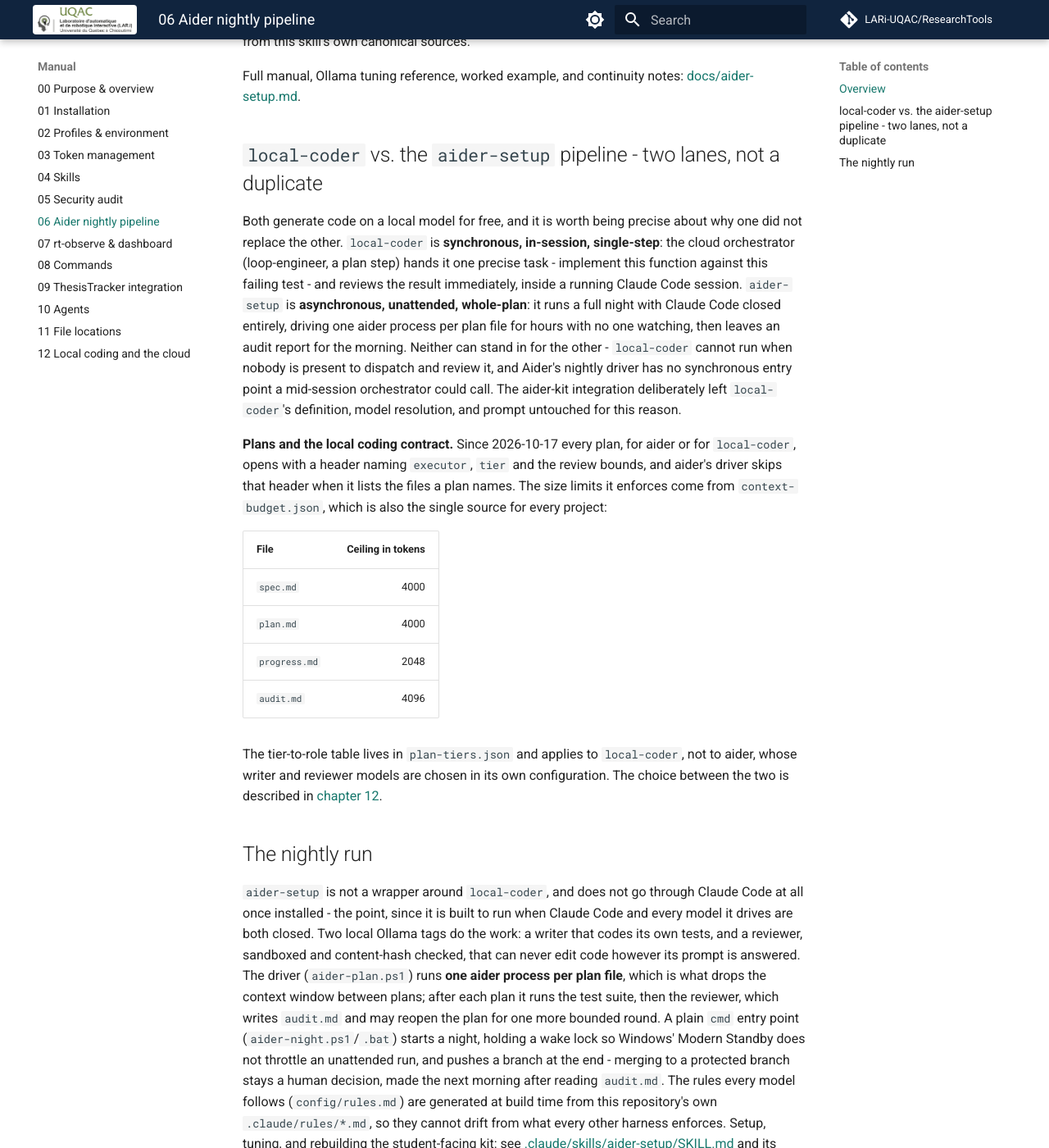
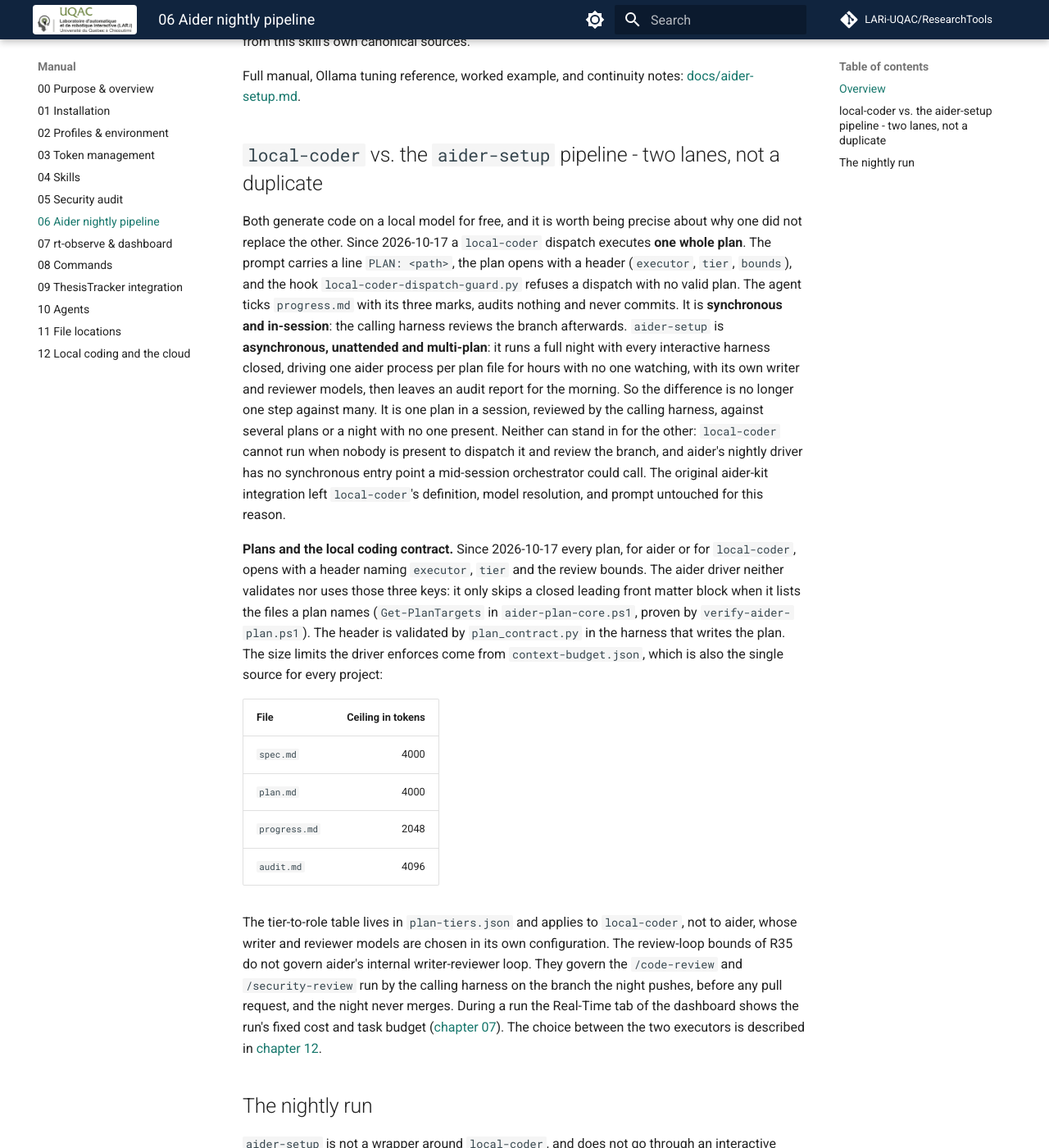
Before and after one commit to LARi-UQAC/ResearchTools, an MkDocs documentation site: the page built from docs/manual/06-aider-pipeline.md, in a window 1280 px wide and 1400 px high, scrolled down 434 px. Shown: the whole window at 82% size. Built offline with MkDocs 1.6.1 and Material for MkDocs 9.7.7, drawn with Linux system fonts in a browser that asks for light colours; comment, search, counter and statistics services are not loaded; some of the changed text lies outside the part shown.

Commit message:
docs(manual): chapter 06 in line with the local coding contract
Plan 6, a request of the session that merged PR #84, each point checked against
the files first. Chapter 06 and the aider deep dive name no orchestrating
product ("interactive harness"), local-coder is described as one whole plan, the
driver is said to neither validate nor use the plan header, the R35 bounds are
said to govern the review of the pushed branch and not aider's internal loop,
and the generated rules.md is said to cover R0 to R27 only so the night's
models do not see R35, R36 or R38. Seven tests, a drift test against the
rules.md header and the budget file among them, written first.

Co-Authored-By: Claude Sonnet 5.5 <noreply@anthropic.com>

```diff
--- a/docs/manual/06-aider-pipeline.md
+++ b/docs/manual/06-aider-pipeline.md
@@ -5,7 +5,7 @@ Skill row: [04-skills.md](04-skills.md). Local-delegation counterpart: [10-agent
 
 ## Overview
 
-A second, independent local-coding harness that needs no Claude Code: two local Ollama models
+A second, independent local-coding harness that needs no interactive harness: two local Ollama models
 (a writer that codes and tests, a reviewer that never edits, gated by measured token budgets)
 run one aider process per plan overnight, driven by `aider-plan.ps1` / `aider-night.ps1`. Owns
 the packaging pipeline that assembles the student-facing `aider-kit.zip` from this skill's own
@@ -17,22 +17,29 @@ Full manual, Ollama tuning reference, worked example, and continuity notes:
 ## `local-coder` vs. the `aider-setup` pipeline - two lanes, not a duplicate
 
 Both generate code on a local model for free, and it is worth being precise about why one did
-not replace the other. `local-coder` is **synchronous, in-session, single-step**: the cloud
-orchestrator (loop-engineer, a plan step) hands it one precise task - implement this function
-against this failing test - and reviews the result immediately, inside a running Claude Code
-session. `aider-setup` is **asynchronous, unattended, whole-plan**: it runs a full night with
-Claude Code closed entirely, driving one aider process per plan file for hours with no one
-watching, then leaves an audit report for the morning. Neither can stand in for the other -
-`local-coder` cannot run when nobody is present to dispatch and review it, and Aider's nightly
-driver has no synchronous entry point a mid-session orchestrator could call. The aider-kit
-integration deliberately left `local-coder`'s definition, model resolution, and prompt untouched
-for this reason.
+not replace the other. Since 2026-10-17 a `local-coder` dispatch executes **one whole plan**. The
+prompt carries a line `PLAN: <path>`, the plan opens with a header (`executor`, `tier`,
+`bounds`), and the hook `local-coder-dispatch-guard.py` refuses a dispatch with no valid plan.
+The agent ticks `progress.md` with its three marks, audits nothing and never commits. It is
+**synchronous and in-session**: the calling harness reviews the branch afterwards. `aider-setup`
+is **asynchronous, unattended and multi-plan**: it runs a full night with every interactive
+harness closed, driving one aider process per plan file for hours with no one watching, with its
+own writer and reviewer models, then leaves an audit report for the morning. So the difference
+is no longer one step against many. It is one plan in a session, reviewed by the calling
+harness, against several plans or a night with no one present. Neither can stand in for the
+other: `local-coder` cannot run when nobody is present to dispatch it and review the branch, and
+aider's nightly driver has no synchronous entry point a mid-session orchestrator could call. The
+original aider-kit integration left `local-coder`'s definition, model resolution, and prompt
+untouched for this reason.
 
 <!-- local-coding:begin -->
 **Plans and the local coding contract.** Since 2026-10-17 every plan, for aider or for
-`local-coder`, opens with a header naming `executor`, `tier` and the review bounds, and aider's
-driver skips that header when it lists the files a plan names. The size limits it enforces come
-from `context-budget.json`, which is also the single source for every project:
+`local-coder`, opens with a header naming `executor`, `tier` and the review bounds. The aider
+driver neither validates nor uses those three keys: it only skips a closed leading front matter
+block when it lists the files a plan names (`Get-PlanTargets` in `aider-plan-core.ps1`, proven by
+`verify-aider-plan.ps1`). The header is validated by `plan_contract.py` in the harness that
+writes the plan. The size limits the driver enforces come from `context-budget.json`, which is
+also the single source for every project:
 
 | File | Ceiling in tokens |
 |---|---:|
@@ -42,15 +49,19 @@ from `context-budget.json`, which is also the single source for every project:
 | `audit.md` | 4096 |
 
 The tier-to-role table lives in `plan-tiers.json` and applies to `local-coder`, not to aider,
-whose writer and reviewer models are chosen in its own configuration. The choice between the
-two is described in [chapter 12](12-local-coding.md).
+whose writer and reviewer models are chosen in its own configuration. The review-loop bounds of
+R35 do not govern aider's internal writer-reviewer loop. They govern the `/code-review` and
+`/security-review` run by the calling harness on the branch the night pushes, before any pull
+request, and the night never merges. During a run the Real-Time tab of the dashboard shows the
+run's fixed cost and task budget ([chapter 07](07-rt-observe-dashboard.md)). The choice between
+the two executors is described in [chapter 12](12-local-coding.md).
 <!-- local-coding:end -->
 
 ## The nightly run
 
-`aider-setup` is not a wrapper around `local-coder`, and does not go through Claude Code at
-all once installed - the point, since it is built to run when Claude Code and every model it
-drives are both closed. Two local Ollama tags do the work: a writer that codes its own tests,
+`aider-setup` is not a wrapper around `local-coder`, and does not go through an interactive
+harness at all once installed - the point, since it is built to run when every interactive
+harness is closed. Two local Ollama tags do the work: a writer that codes its own tests,
 and a reviewer, sandboxed and content-hash checked, that can never edit code however its
 prompt is answered. The driver (`aider-plan.ps1`) runs **one aider process per plan file**,
 which is what drops the context window between plans; after each plan it runs the test suite,
@@ -59,8 +70,14 @@ A plain `cmd` entry point (`aider-night.ps1`/`.bat`) starts a night, holding a w
 Windows' Modern Standby does not throttle an unattended run, and pushes a branch at the end -
 merging to a protected branch stays a human decision, made the next morning after reading
 `audit.md`. The rules every model follows (`config/rules.md`) are generated at build time from
-this repository's own `.claude/rules/*.md`, so they cannot drift from what every other harness
-enforces. Setup, tuning, and rebuilding the student-facing kit: see
+this repository's own `.claude/rules/*.md`, one abridged entry per rule. The file currently covers
+R0 to R27 only (its header reads "Rules: 28 (R0-R27)"), so the night's models do not see the newer
+rules: R35 (review bounds), R36 (a skill for every step) and R38 (the plan header). It was not
+regenerated with the local coding contract. A dry run of the generator on 2026-10-17, which
+writes nothing, reports 39 rules, R0 to R38, but with no tokenizer in that interpreter no cap was
+applied. The capped regeneration measured about 5153 tokens against the 3500 ceiling of the
+file on 2026-10-17 (recorded in `IMPROVEMENTS.md`, not re-measured here), which is why it is a
+decision for the aider kit. Setup, tuning, and rebuilding the student-facing kit: see
 [.claude/skills/aider-setup/SKILL.md](../../.claude/skills/aider-setup/SKILL.md) and its `MANUAL.md`.
 
 ---
```
Also changed, not shown: .claude/rules/testing.md (+1 -1 lines), CHANGELOG.md (+6 -0 lines), docs/aider-setup.md (+2 -2 lines), docs/manual/12-local-coding.md (+1 -1 lines), .github/instructions/testing.instructions.md, 1 other file.
